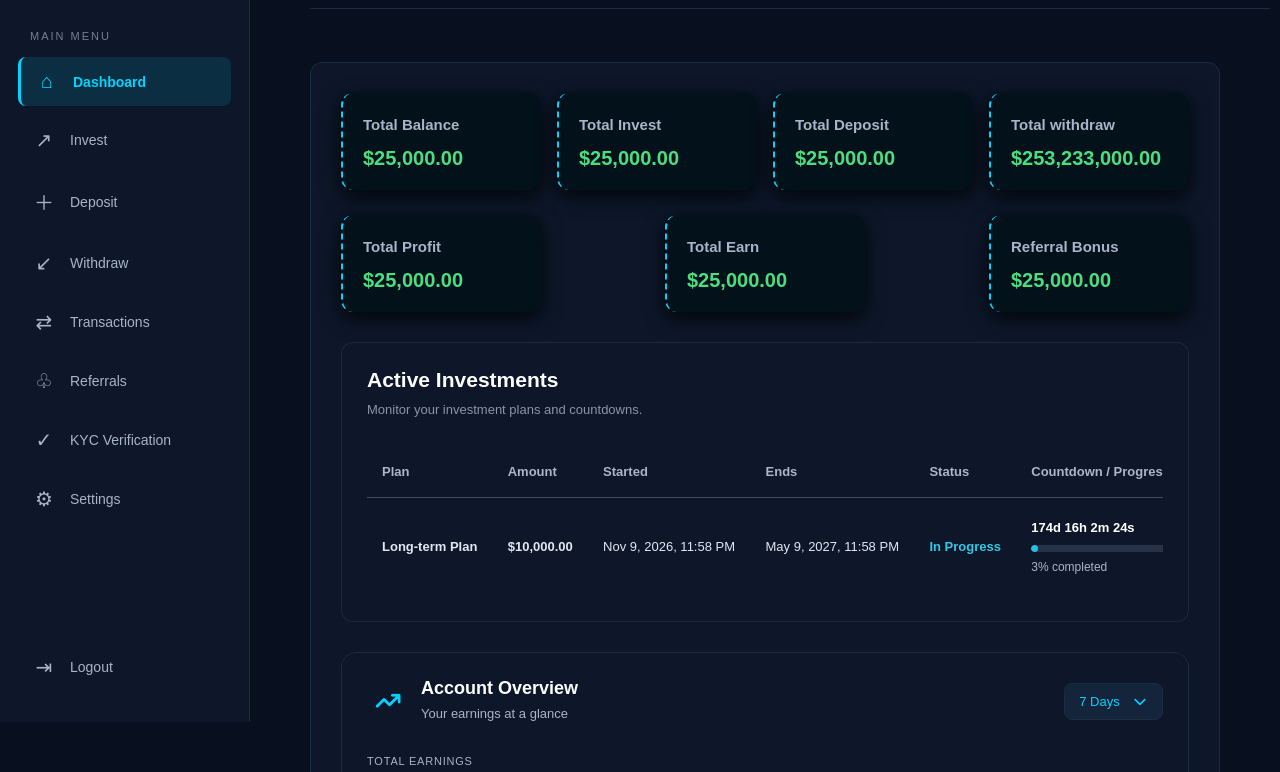
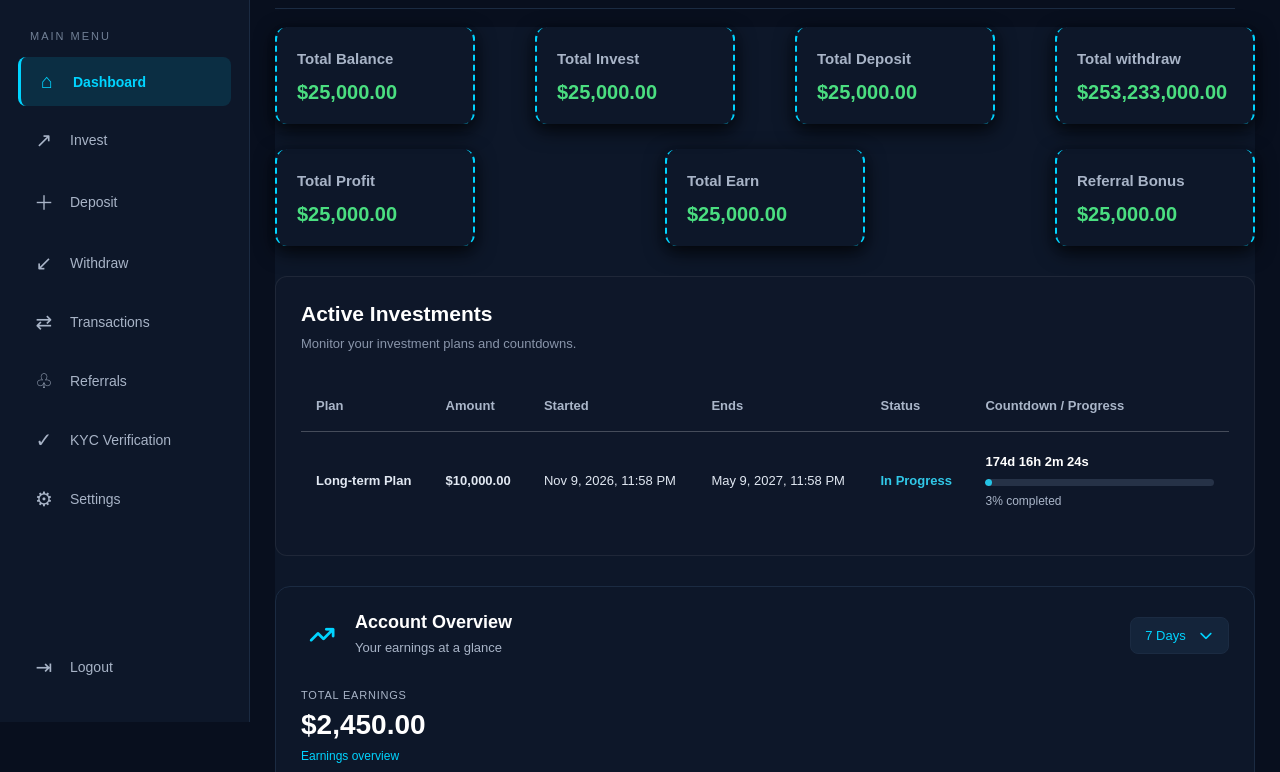
Before and after one commit to OPOBADEST/test.connex, a plain HTML site: page dashboard.html in a window 1280 px wide. Shown: the part 78-850 px from the top of the page. Drawn offline with Linux system fonts and the light colour scheme.

Commit message:
Add files via upload

```diff
--- a/dashbord.css
+++ b/dashbord.css
@@ -99,7 +99,6 @@ body {
 
 .main-content {
     margin-left: 250px;
-    padding: 35px;
     margin-top: 80px;
 }
 
@@ -132,10 +131,9 @@ body {
 .content-section {
     display: none;
     background: #0d1729;
-    padding: 30px;
     border-radius: 12px;
-    border: 1px solid #1b2b42;
     min-height: 180px;
+    width: 100%;
 }
 
 .content-section.active-section {
@@ -169,11 +167,11 @@ body {
     width: 200px;
     color: #4ade80;
     border-style: dashed;
-    border-width: 0px 0px 0px 2px ;
+    border-width: 0px 2px 0px 2px ;
     border-color: #00d4ff;
     padding: 20px;
     border-radius: 12px;
-    background-color: #03111b;
+    /* background-color: #03111b; */
     box-shadow: 0 4px 8px 0 rgba(0, 0, 0, 0.2), 0 6px 20px 0 rgba(0, 0, 0, 0.70);
 
 }
```
